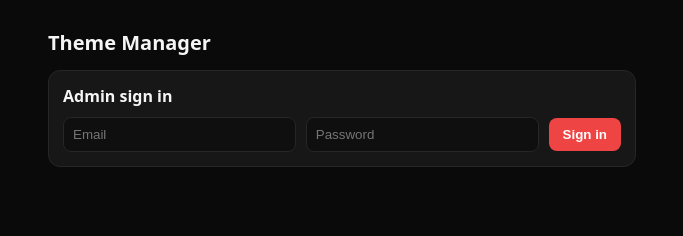
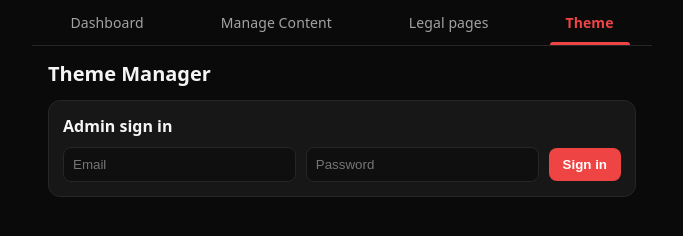
Before and after one commit to princelol947-web/curstr, a plain HTML site: page admin-theme.html in a window 1280 px wide. Shown: the whole page, without its empty margins (298-981 px from the left). Drawn offline with nearby package versions, Linux system fonts and the light colour scheme.

Commit message:
Add files via upload

```diff
--- a/admin-dashboard.html
+++ b/admin-dashboard.html
@@ -64,7 +64,7 @@
   <div class="brand">
     <img src="favicon.png" alt="" onerror="this.style.display='none'">
     <div style="min-width:0">
-      <h1>Admin <a href="admin-content.html">&middot; Manage Content</a> <a href="admin-legal.html">&middot; Legal pages</a></h1>
+      <h1>Admin</h1>
       <span class="email" id="userEmail"></span>
     </div>
   </div>
@@ -197,4 +197,5 @@
     init();
   }
 </script>
+<script src="admin-nav.js"></script>
 </body></html>
--- a/admin-theme.html
+++ b/admin-theme.html
@@ -67,4 +67,5 @@ async function start() {
   draw();
 }
 start();
-</script></body></html>
+</script><script src="admin-nav.js"></script>
+</body></html>
```
